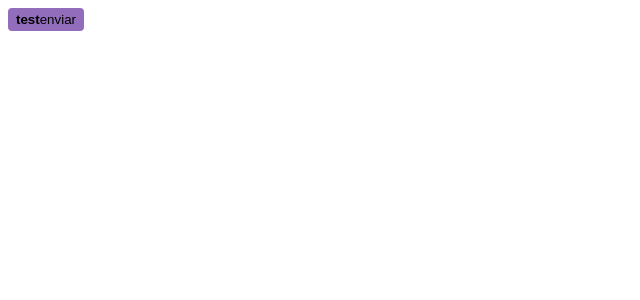
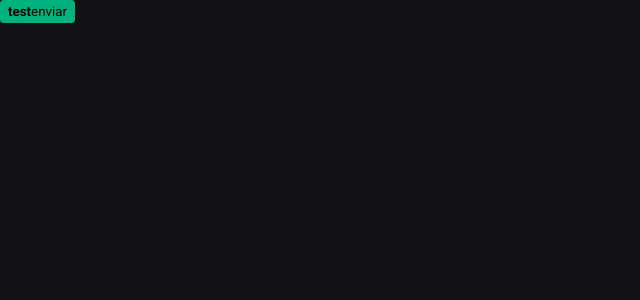
Before and after one commit to felipera87/ignite_shop, a Next.js app: page / in a window 1280 px wide. Shown: the top 300 px of the page, without its empty margins (0-640 px from the left). Built offline with nearby package versions, Linux system fonts and the light colour scheme.

Commit message:
Applying global styles

```diff
--- a/src/pages/_app.tsx
+++ b/src/pages/_app.tsx
@@ -1,4 +1,7 @@
+import { globalStyles } from '@/styles/global'
 import type { AppProps } from 'next/app'
+
+globalStyles()
 
 export default function App({ Component, pageProps }: AppProps) {
   return <Component {...pageProps} />
--- a/src/pages/index.tsx
+++ b/src/pages/index.tsx
@@ -1,7 +1,7 @@
 import { styled } from "@/styles"
 
 const Button = styled('button', {
-  backgroundColor: '$testColor',
+  backgroundColor: '$green300',
   borderRadius: 4,
   border: 0,
   padding: '4px 8px',
--- /dev/null
+++ b/src/styles/global.ts
@@ -0,0 +1,19 @@
+import { globalCss } from ".";
+
+export const globalStyles = globalCss({
+  '*': {
+    margin: 0,
+    padding: 0,
+  },
+
+  body: {
+    backgroundColor: '$gray900',
+    color: '$gray100',
+    '-webkit-font-smoothing': 'antialiased',
+  },
+
+  'body, input, textarea, button': {
+    fontFamily: 'Roboto',
+    fontWeight: 400,
+  }
+})
--- a/src/styles/index.ts
+++ b/src/styles/index.ts
@@ -12,7 +12,15 @@
 } = createStitches({
   theme: {
     colors: {
-      testColor: '#926dbb'
+      white: '#FFF',
+
+      gray900: '#121214',
+      gray800: '#202024',
+      gray300: '#c4c4cc',
+      gray100: '#e1e1e6',
+
+      green500: '#00875f',
+      green300: '#00b37e',
     }
   }
 })
```
